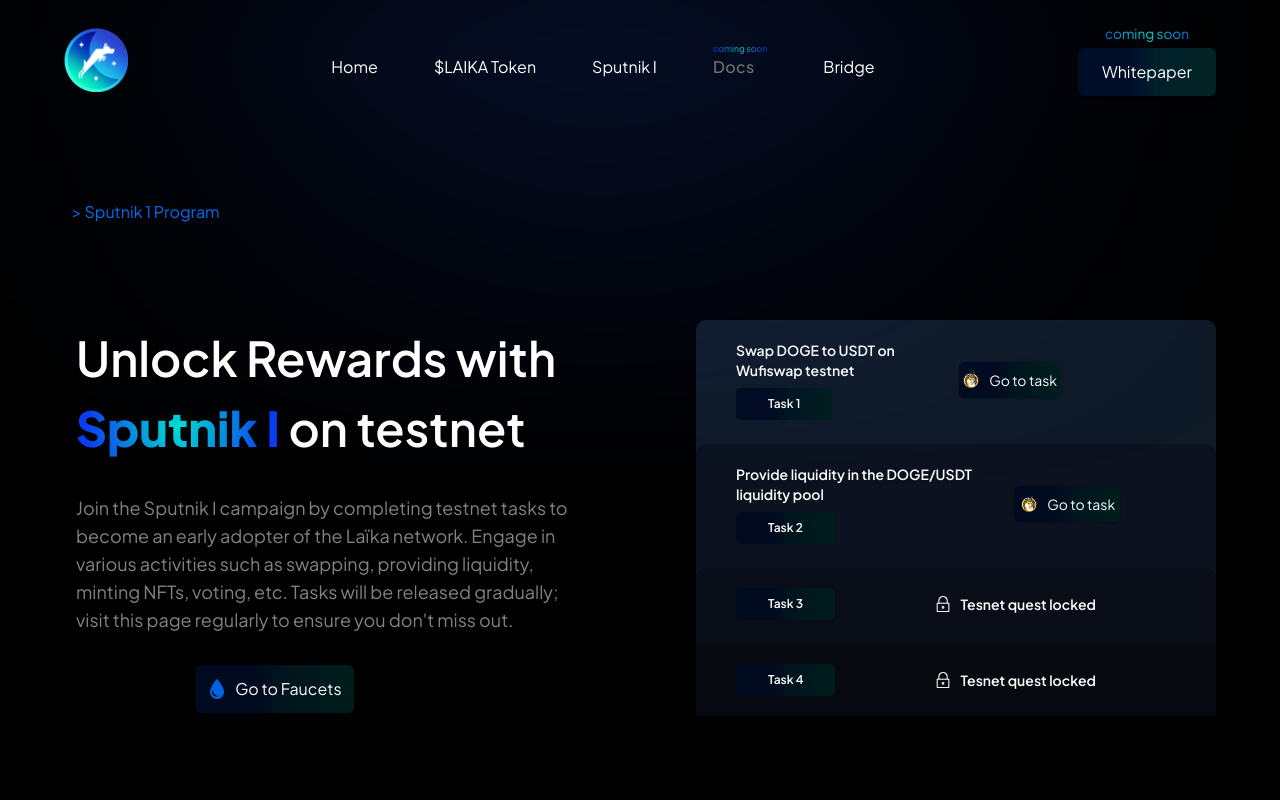
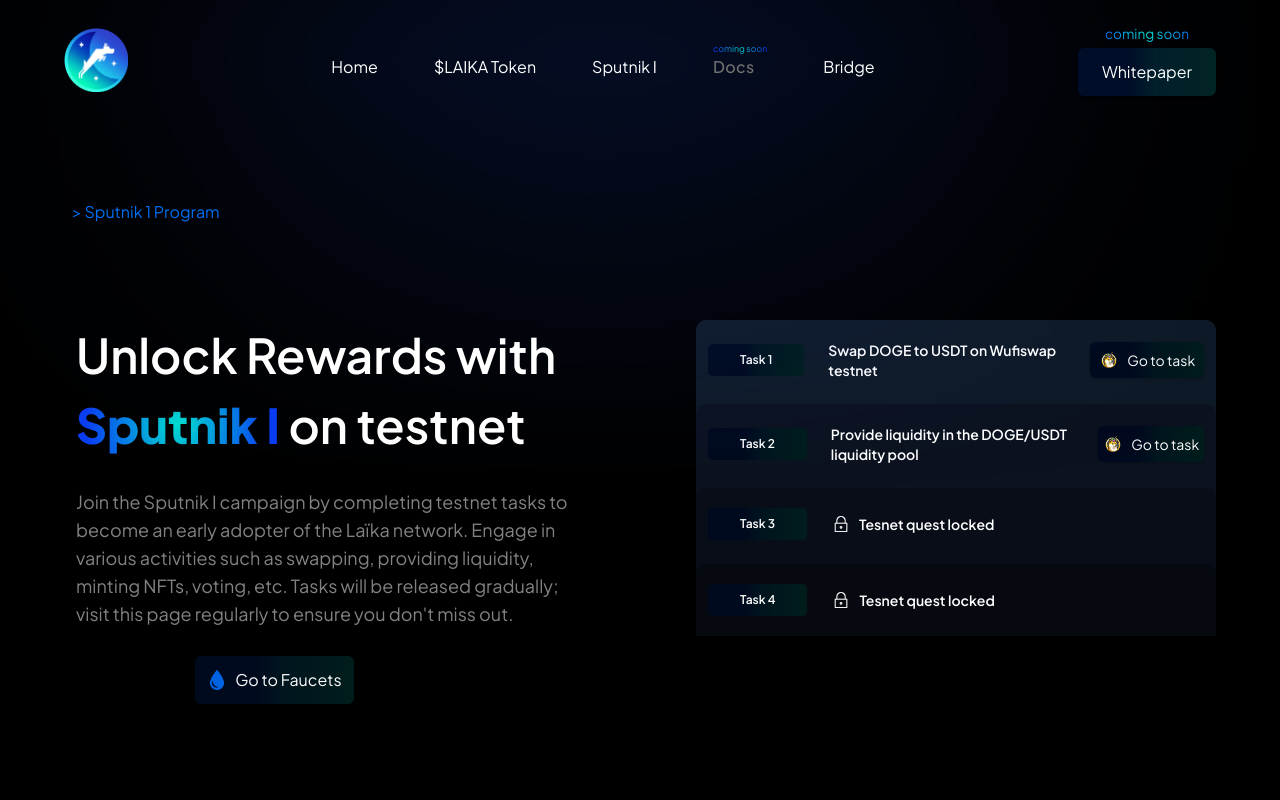
Before and after one commit to AbdurRehman1312/Laika_website, a React (Vite) app: page /sputnik in a window 1280 px wide. Shown: the top 800 px of the page. Built offline with nearby package versions, Linux system fonts and the light colour scheme.

Commit message:
sputnik task responsiveness

```diff
--- a/src/components/Sputnik.jsx
+++ b/src/components/Sputnik.jsx
@@ -43,53 +43,60 @@
             </div>
             <div className="flex flex-col z-[-10]">
               <div className="bg-[#0f1a27] pt-5 rounded-t-[10px] flex flex-col gap-6 items-center">
-                <div className="flex items-center justify-between gap-5 px-3 md:px-0 md:pl-10 md:pr-28 lg:px-4 xl:px-0 xl:pl-10 xl:pr-28 w-full">
-                  <div className="flex flex-col items-start gap-2">
-                    <h2 className="text-white font-semibold text-sm flex-1">
-                      Swap DOGE to USDT on Wufiswap testnet
-                    </h2>
+                <div className="flex items-center flex-col sm:flex-row gap-5 justify-between px-3 sm:gap-2  w-full">
+
+                  <div className="flex flex-col sm:flex-row gap-5 sm:gap-0  items-center">
                     <div className="bg-dark-gradient flex justify-center py-2 px-8 rounded-[5px]">
                       <p className="text-white font-semibold text-xs text-center  text-nowrap">
                         Task 1
                       </p>
                     </div>
+                    <h2 className="text-white pl-0 sm:pl-6  font-semibold text-sm text-center sm:text-left  ">
+                      Swap DOGE to USDT on Wufiswap testnet
+                    </h2>
                   </div>
+
                   <ButtonImage
                     name="Go to task"
-                    style="text-sm px-2 py-0 md:w-[90%] mx-auto lg:mr-[45px]"
+                    style="text-sm px-2 py-0 md:w-[90%] "
                     img="dog2"
                     Link="https://wufiswap.com/launch-app.html"
                     imgStyle="w-5 h-5"
                   />
                 </div>
                 <div className="bg-[#0c121f] pt-5 w-full rounded-t-[10px] flex flex-col gap-6 items-center">
-                  <div className="flex items-center justify-between px-3 md:px-0 md:pl-10 md:pr-24  lg:px-4 xl:px-0 xl:pl-10 xl:pr-24 w-full">
-                    <div className="flex flex-col items-start gap-2">
-                      <h2 className="text-white font-semibold text-sm flex-1">
-                        Provide liquidity in the DOGE/USDT liquidity pool
-                      </h2>
+                  <div className="flex items-center flex-col sm:flex-row gap-5 justify-between px-3 sm:gap-2 w-full">
+
+                    <div className="flex flex-col sm:flex-row gap-5 sm:gap-0  items-center">
                       <div className="bg-dark-gradient flex justify-center py-2  px-8 rounded-[5px]">
                         <p className="text-white font-semibold text-xs text-center text-nowrap">
                           Task 2
                         </p>
                       </div>
+
+                      <h2 className="text-white pl-0 sm:pl-6  font-semibold text-sm text-center sm:text-left ">
+                        Provide liquidity in the DOGE/USDT liquidity pool
+                      </h2>
                     </div>
+
+
                     <ButtonImage
                       name="Go to task"
-                      style="text-sm px-2 py-0 w-full md:w-[90%] mx-auto"
+                      style="text-sm px-2 py-0 w-full md:w-[90%] "
                       img="dog2"
                       Link="https://wufiswap.com/launch-app.html"
                       imgStyle="w-5 h-5"
                     />
+
                   </div>
                   <div className="bg-[#090d17] pt-5 rounded-t-[10px] flex flex-col gap-6 items-center w-full">
-                    <div className="flex items-center justify-between px-3 md:px-0 md:pl-10 md:pr-24 lg:px-10 w-full">
+                    <div className="flex items-center justify-start gap-6 px-3  w-full">
                       <div className="bg-dark-gradient flex justify-center py-2  px-8  rounded-[5px]">
                         <p className="text-white font-semibold text-xs text-center  text-nowrap">
                           Task 3
                         </p>
                       </div>
-                      <div className="flex md:pl-10 md:pr-20 lg:pr-16 xl:pl-10 xl:pr-20 gap-2 items-center">
+                      <div className="flex  gap-2 items-center">
                         <img src={images.lock} alt="" width={20} />
                         <h2 className="text-white font-semibold text-sm flex-1 text-center">
                           Tesnet quest locked
@@ -98,13 +105,13 @@
 
                     </div>
                     <div className="bg-[#060910] py-5 rounded-t-[10px] flex flex-col gap-6 items-center w-full">
-                      <div className="flex items-center justify-between px-3 md:px-0 md:pl-10 md:pr-24 lg:px-10 w-full">
+                      <div className="flex items-center justify-start gap-6 px-3  w-full">
                         <div className="bg-dark-gradient flex justify-center py-2  px-8 rounded-[5px]">
                           <p className="text-white font-semibold text-xs text-center  text-nowrap">
                             Task 4
                           </p>
                         </div>
-                        <div className="flex md:pl-10 md:pr-20 lg:pr-16 xl:pl-10 xl:pr-20 gap-2 items-center">
+                        <div className="flex  gap-2 items-center">
                           <img src={images.lock} alt="" width={20} />
                           <h2 className="text-white font-semibold text-sm flex-1 text-center">
                             Tesnet quest locked
```
